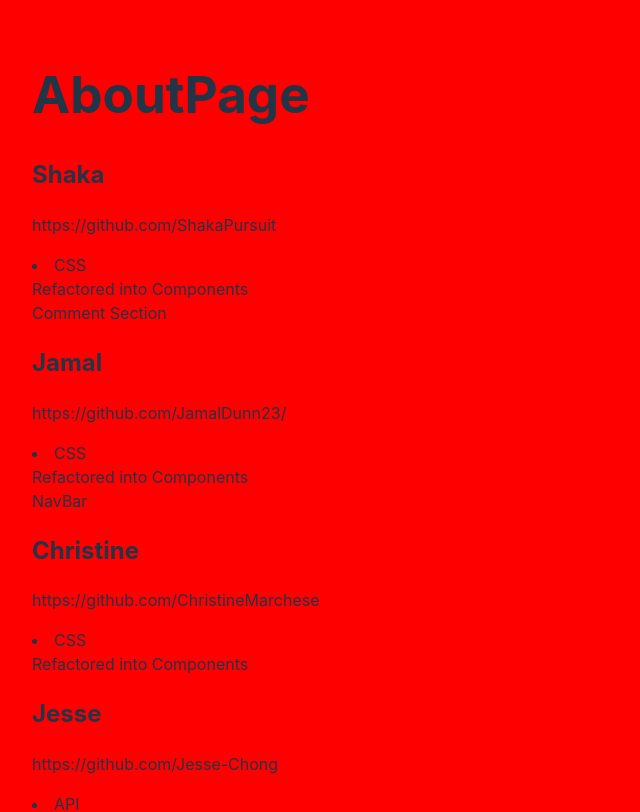
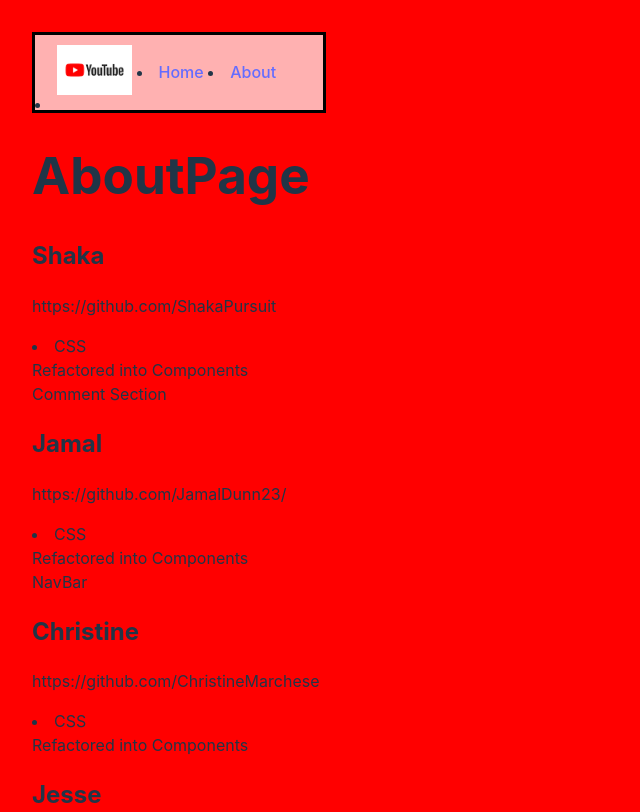
Before and after one commit to ShakaPursuit/youtube-clone-two, a React (Vite) app: page /about in a window 1280 px wide. Shown: the top 812 px of the page, without its empty margins (0-640 px from the left). Built offline with nearby package versions, Linux system fonts and the light colour scheme.

Commit message:
Troubleshooting

```diff
--- a/src/App.jsx
+++ b/src/App.jsx
@@ -1,12 +1,14 @@
-import { BrowserRouter as Router, Routes, Route, Link } from "react-router-dom";
+import { BrowserRouter as Router, Routes, Route } from "react-router-dom";
 import "./App.css";
+import TopBar from "./Componets/TopBar";
 import VideoDetailPage from "./Componets/VideoDetailPage";
 import AboutPage from "./Componets/AboutPage";
-import Home from "./HomePage";
+import Home from "./Componets/HomePage";
 
 function App() {
   return (
     <Router>
+      <TopBar />
       <Routes>
         <Route path="/" element={<Home />} />
         <Route path="/video/:videoId" element={<VideoDetailPage />} />
--- a/src/Componets/HomePage.jsx
+++ b/src/Componets/HomePage.jsx
@@ -1,12 +1,9 @@
-import SearchBar from "./SearchBar";
-import TopBar from "./TopBar";
+import SearchBar from "./SearchComponent";
 import Videos from "./Videos";
 
 function Home() {
   return (
     <>
-      <TopBar />
-
       <main className="wrapper">
         <br></br>
 
```
Also changed, not shown: src/Componets/SearchComponent.jsx (+2 -5 lines), 1 other file (tests, documents, lock files or other folders).
